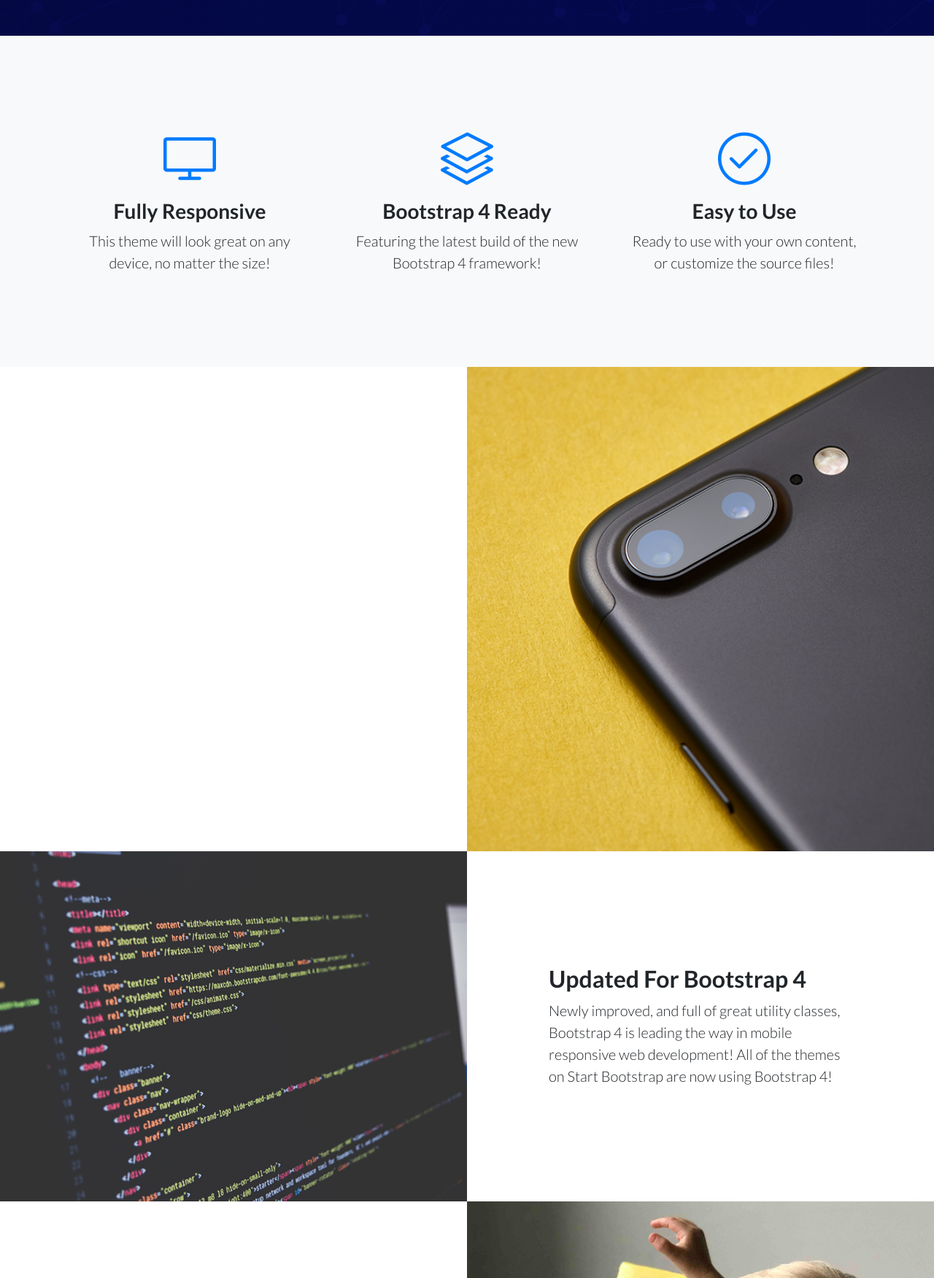
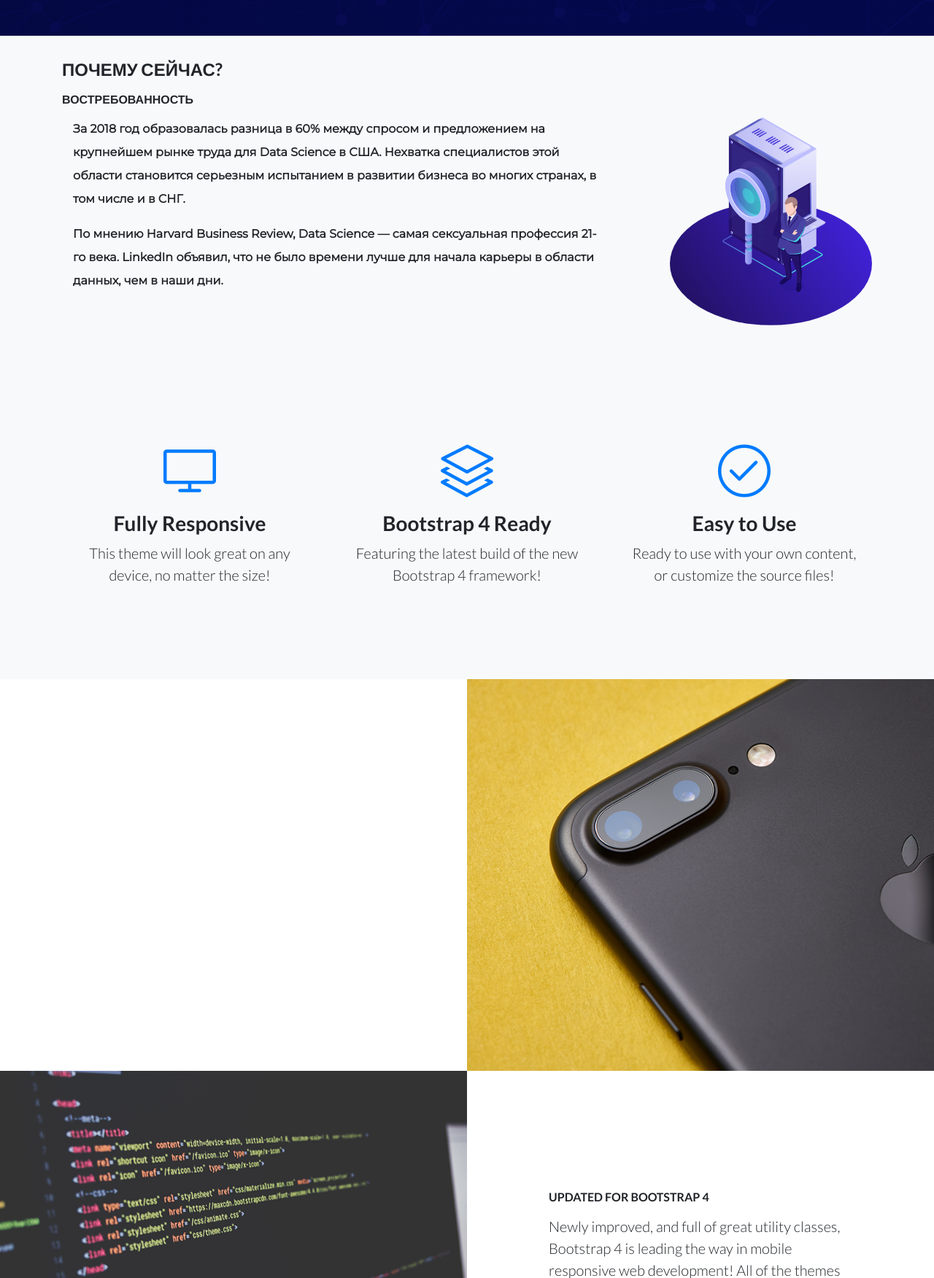
Before and after one commit to timurbakibayev/dsa, a Django app: page / in a window 1280 px wide. Shown: the part 640-2392 px from the top of the page at 73% size. Run offline with Django 3.2, Linux system fonts and the light colour scheme; some libraries are stand-ins or nearby versions.

Commit message:
second page

```diff
--- a/dsa/main/static/css/landing-page.css
+++ b/dsa/main/static/css/landing-page.css
@@ -24,7 +24,7 @@
     /*background: radial-gradient(1068.50px at 79.15% 50%, #02084D 0%, #040943 100%);*/
     background-size: cover;
     padding-top: 3rem;
-    padding-bottom: 8rem;
+    padding-bottom: 1rem;
     font-size: 1.5rem;
 }
 
@@ -60,7 +60,7 @@
     div.shar {
         background-repeat: no-repeat;
         margin-top: 0;
-        background-position-x: 0!important;
+        background-position-x: 0 !important;
     }
 }
 
@@ -169,6 +169,19 @@
     text-align: right;
 }
 
+h1 {
+    font-size: 1.5rem;
+    text-align: center;
+    text-transform: uppercase;
+    margin-bottom: 1rem;
+}
+
+h2 {
+    font-size: 1rem;
+    text-transform: uppercase;
+    margin-bottom: 1rem;
+}
+
 .my_center {
     flex: 1;
     display: flex;
@@ -184,6 +197,17 @@
     text-transform: uppercase;
     text-align: left;
     color: #FFFFFF;
+}
+
+.normal_text {
+    font-family: Montserrat;
+    font-style: normal;
+    font-weight: bold;
+    line-height: 2rem;
+    font-size: 1rem;
+    text-align: left;
+    margin-bottom: 1rem;
+    padding-right: 5rem;
 
 }
 
@@ -208,3 +232,32 @@
     text-transform: uppercase;
     color: #FFFFFF;
 }
+
+@media (max-width: 768px) {
+    div.flip_mobile {
+        display: flex;
+        flex-flow: column-reverse;
+    }
+
+    div.my_icon {
+        width: 150px;
+        height: 150px;
+        background-size: contain;
+        background-repeat: no-repeat;
+    }
+    div.normal_text {
+            padding-right: 0;
+    }
+}
+
+.flip_mobile {
+    display: flex;
+}
+
+.my_icon {
+    width: 300px;
+    height: 300px;
+    background-size: contain;
+    background-repeat: no-repeat;
+    margin-bottom: 1rem;
+}
--- a/dsa/templates/index.html
+++ b/dsa/templates/index.html
@@ -24,14 +24,43 @@
     <div class="container">
         <div class="row no-gutters">
             <div class="col-md-9 col-sm-12" style="z-index: 1">
-          <div class="main_text">Освойте с нуля одну из самых востребованных профессий современности!<br><br><button class="btn my_btn">Получить консультацию</button></div>
+                <div class="main_text">Освойте с нуля одну из самых востребованных профессий современности!<br><br>
+                    <button class="btn my_btn">Получить консультацию</button>
                 </div>
-        <div class="mx-auto col-md-3 col-sm-12 showcase-img shar" style="background: url('/static/img/Shar.svg'); width: 400px; height: 400px; background-size: contain; background-repeat: no-repeat">
+            </div>
+            <div class="mx-auto col-md-3 col-sm-12 showcase-img shar"
+                 style="background: url('/static/img/Shar.svg'); width: 400px; height: 400px; background-size: contain; background-repeat: no-repeat">
 
             </div>
         </div>
     </div>
 </header>
+
+
+<section class="bg-light text-center montserrat" style="padding-top: 2rem">
+    <div class="container">
+        <div class="row no-gutters">
+            <h1>Почему сейчас?</h1><br>
+        </div>
+        <div class="row no-gutters">
+            <h2>Востребованность</h2>
+            <div class="flip_mobile">
+                <div class="col-md-9 col-sm-12">
+                    <div class="normal_text">За 2018 год образовалась разница в 60% между спросом и предложением на
+                        крупнейшем рынке труда для Data Science в США. Нехватка специалистов этой области становится
+                        серьезным испытанием в развитии бизнеса во многих странах, в том числе и в СНГ.<br>
+                    </div>
+                    <div class="normal_text">По мнению Harvard Business Review, Data Science — самая сексуальная профессия 21-го века. LinkedIn объявил, что не было времени лучше для начала карьеры в области данных, чем в наши дни.<br>
+                    </div>
+                </div>
+                <div class="mx-auto col-md-3 col-sm-12 showcase-img my_icon"
+                     style="background-image: url('/static/img/needed.svg');">
+                </div>
+            </div>
+        </div>
+    </div>
+</section>
+
 
 <!-- Icons Grid -->
 <section class="features-icons bg-light text-center">
@@ -73,24 +102,32 @@
     <div class="container-fluid p-0">
         <div class="row no-gutters">
 
-        <div class="col-lg-6 order-lg-2 text-white showcase-img" style="background-image: url('/static/img/bg-showcase-1.jpg');"></div>
+            <div class="col-lg-6 order-lg-2 text-white showcase-img"
+                 style="background-image: url('/static/img/bg-showcase-1.jpg');"></div>
             <div class="col-lg-6 order-lg-1 my-auto showcase-text main_text">
                 <h2>Освойте с нуля одну из самых востребованных профессий современности!</h2>
-          <p class="lead mb-0">When you use a theme created by Start Bootstrap, you know that the theme will look great on any device, whether it's a phone, tablet, or desktop the page will behave responsively!</p>
+                <p class="lead mb-0">When you use a theme created by Start Bootstrap, you know that the theme will look
+                    great on any device, whether it's a phone, tablet, or desktop the page will behave responsively!</p>
             </div>
         </div>
         <div class="row no-gutters">
-        <div class="col-lg-6 text-white showcase-img" style="background-image: url('/static/img/bg-showcase-2.jpg');"></div>
+            <div class="col-lg-6 text-white showcase-img"
+                 style="background-image: url('/static/img/bg-showcase-2.jpg');"></div>
             <div class="col-lg-6 my-auto showcase-text">
                 <h2>Updated For Bootstrap 4</h2>
-          <p class="lead mb-0">Newly improved, and full of great utility classes, Bootstrap 4 is leading the way in mobile responsive web development! All of the themes on Start Bootstrap are now using Bootstrap 4!</p>
+                <p class="lead mb-0">Newly improved, and full of great utility classes, Bootstrap 4 is leading the way
+                    in mobile responsive web development! All of the themes on Start Bootstrap are now using Bootstrap
+                    4!</p>
             </div>
         </div>
         <div class="row no-gutters">
-        <div class="col-lg-6 order-lg-2 text-white showcase-img" style="background-image: url('/static/img/bg-showcase-3.jpg');"></div>
+            <div class="col-lg-6 order-lg-2 text-white showcase-img"
+                 style="background-image: url('/static/img/bg-showcase-3.jpg');"></div>
             <div class="col-lg-6 order-lg-1 my-auto showcase-text">
                 <h2>Easy to Use &amp; Customize</h2>
-          <p class="lead mb-0">Landing Page is just HTML and CSS with a splash of SCSS for users who demand some deeper customization options. Out of the box, just add your content and images, and your new landing page will be ready to go!</p>
+                <p class="lead mb-0">Landing Page is just HTML and CSS with a splash of SCSS for users who demand some
+                    deeper customization options. Out of the box, just add your content and images, and your new landing
+                    page will be ready to go!</p>
             </div>
         </div>
     </div>
@@ -112,14 +149,16 @@
                 <div class="testimonial-item mx-auto mb-5 mb-lg-0">
                     <img class="img-fluid rounded-circle mb-3" src="/static/img/testimonials-2.jpg" alt="">
                     <h5>Fred S.</h5>
-            <p class="font-weight-light mb-0">"Bootstrap is amazing. I've been using it to create lots of super nice landing pages."</p>
+                    <p class="font-weight-light mb-0">"Bootstrap is amazing. I've been using it to create lots of super
+                        nice landing pages."</p>
                 </div>
             </div>
             <div class="col-lg-4">
                 <div class="testimonial-item mx-auto mb-5 mb-lg-0">
                     <img class="img-fluid rounded-circle mb-3" src="/static/img/testimonials-3.jpg" alt="">
                     <h5>Sarah W.</h5>
-            <p class="font-weight-light mb-0">"Thanks so much for making these free resources available to us!"</p>
+                    <p class="font-weight-light mb-0">"Thanks so much for making these free resources available to
+                        us!"</p>
                 </div>
             </div>
         </div>
--- a/dsa/templates/libraries.html
+++ b/dsa/templates/libraries.html
@@ -1,4 +1,4 @@
-<link href="/static/vendor/bootstrap/css/bootstrap.min.css" rel="stylesheet">
+<link href="/static/vendor/bootstrap/css/bootstrap.css" rel="stylesheet">
 
 <!-- Custom fonts for this template -->
 <link href="/static/vendor/fontawesome-free/css/all.min.css" rel="stylesheet">
```
Also changed, not shown: dsa/main/static/vendor/bootstrap/css/bootstrap.css. Lines whose indentation alone changed are shown as unchanged.
